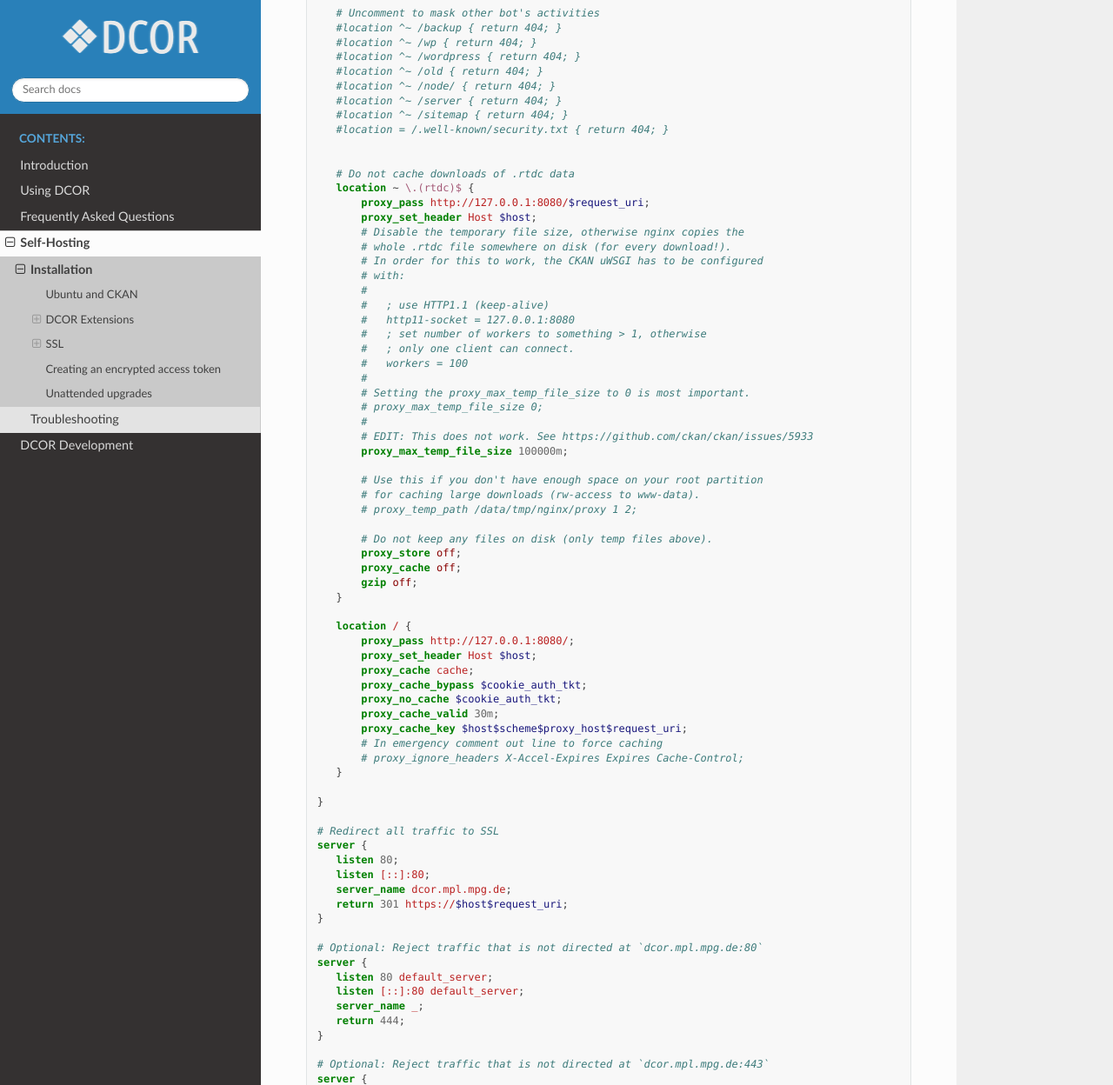
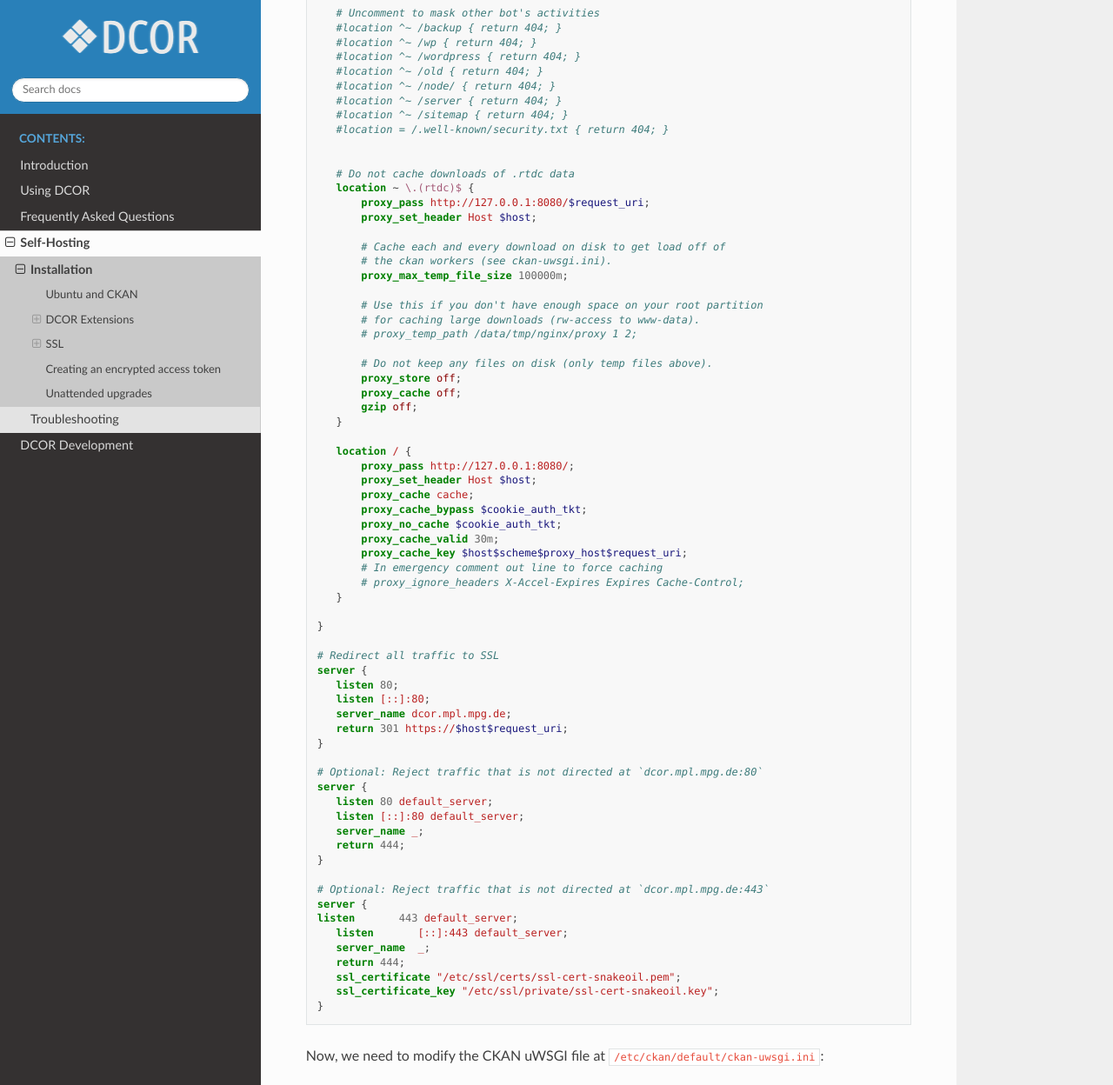
Before and after one commit to DCOR-dev/dcor-docs, a Sphinx documentation site: the page built from docs/sec_self_hosting/installation.rst, in a window 1280 px wide and 1400 px high, scrolled down 4450 px, cut to the strip 0-1248 px from the top of the window. Shown: the whole strip at 87% size. Built offline with Sphinx 7.4.7 and the Read the Docs theme 2.0.0, drawn with Linux system fonts in a browser that asks for light colours; some of the changed text lies outside the part shown.

Commit message:
I think I figured out https://github.com/ckan/ckan/issues/5933

```diff
--- a/docs/sec_self_hosting/installation.rst
+++ b/docs/sec_self_hosting/installation.rst
@@ -225,17 +225,12 @@ the following (change ``dcor.mpl.mpg.de`` to whatever domain you use):
 .. literalinclude:: nginx_ckan_config.txt
    :language: nginx
 
-.. warning::
-
-    Using workers does not work as expected. There is something messed
-    up. Please read https://github.com/ckan/ckan/issues/5933 before you
-    go on.
-
 Now, we need to modify the CKAN uWSGI file at
 ``/etc/ckan/default/ckan-uwsgi.ini``:
 
 .. literalinclude:: ckan-uwsgi.ini
    :language: ini
+
 
 .. _sec_sh_access_token:
 
--- a/docs/sec_self_hosting/nginx_ckan_config.txt
+++ b/docs/sec_self_hosting/nginx_ckan_config.txt
@@ -30,21 +30,9 @@ server {
    location ~ \.(rtdc)$ {
        proxy_pass http://127.0.0.1:8080/$request_uri;
        proxy_set_header Host $host;
-       # Disable the temporary file size, otherwise nginx copies the
-       # whole .rtdc file somewhere on disk (for every download!).
-       # In order for this to work, the CKAN uWSGI has to be configured
-       # with:
-       #
-       #   ; use HTTP1.1 (keep-alive)
-       #   http11-socket = 127.0.0.1:8080
-       #   ; set number of workers to something > 1, otherwise
-       #   ; only one client can connect.
-       #   workers = 100
-       #
-       # Setting the proxy_max_temp_file_size to 0 is most important.
-       # proxy_max_temp_file_size 0;
-       #
-       # EDIT: This does not work. See https://github.com/ckan/ckan/issues/5933
+
+       # Cache each and every download on disk to get load off of
+       # the ckan workers (see ckan-uwsgi.ini).
        proxy_max_temp_file_size 100000m;
 
        # Use this if you don't have enough space on your root partition
```
Also changed, not shown: 1 other file.
